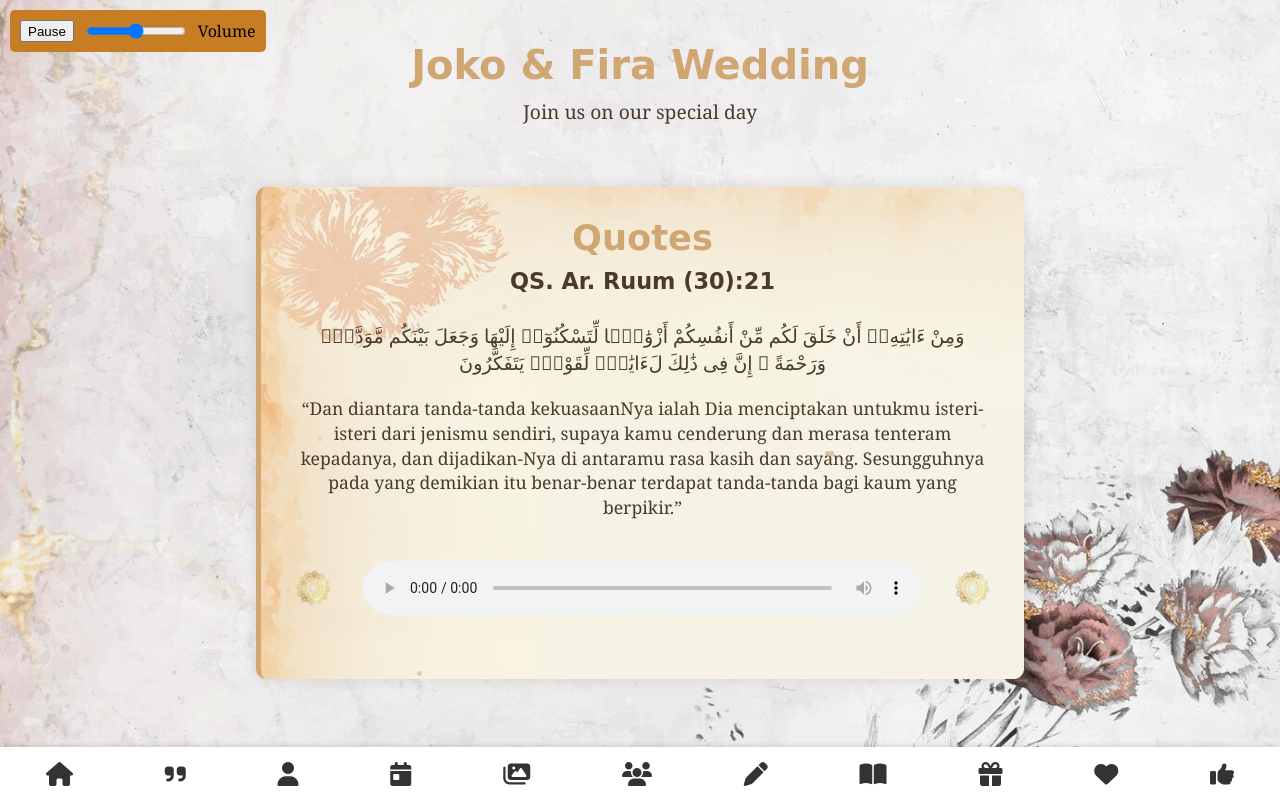
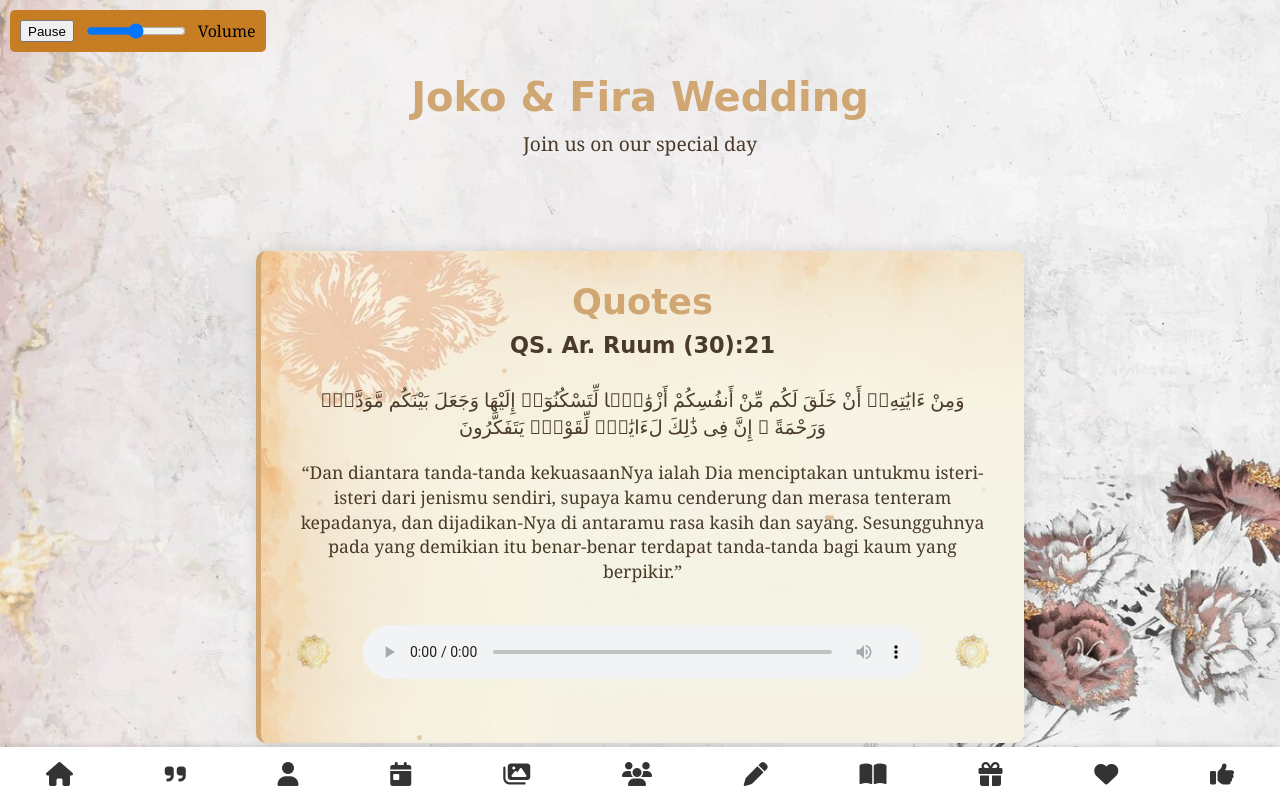
Before and after one commit to kyybogor/Undangan_RizkySaputro_Vintage, a plain HTML site: page index.html in a window 1280 px wide. Both pictures are taken after a click on the button "BUKA UNDANGAN". Shown: the top 799 px of the page. Drawn offline with Linux system fonts and the light colour scheme.

Commit message:
style.css

```diff
--- a/style.css
+++ b/style.css
@@ -330,7 +330,7 @@ body {
 
 .header {
     text-align: center;
-    padding: 2em 0;
+    padding: 4em 0;
     color: #d0a672;
 }
 
```
